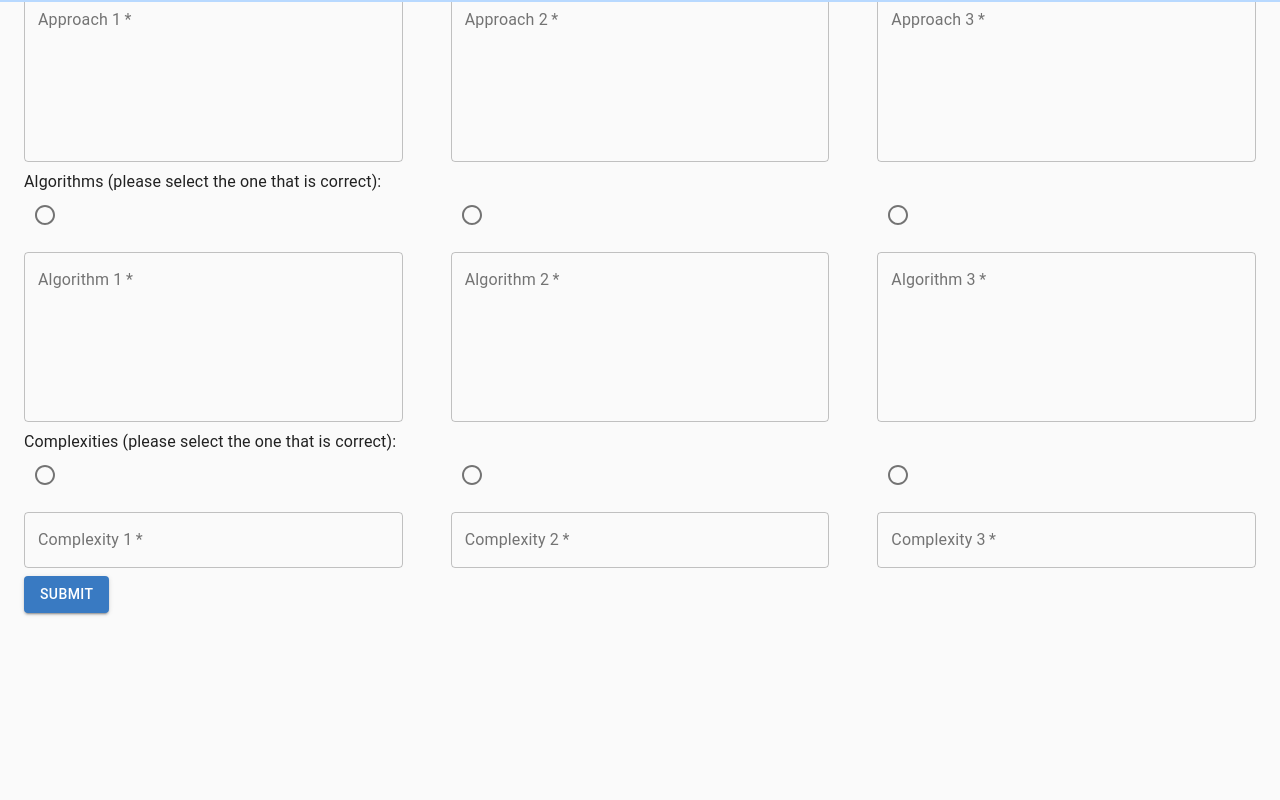
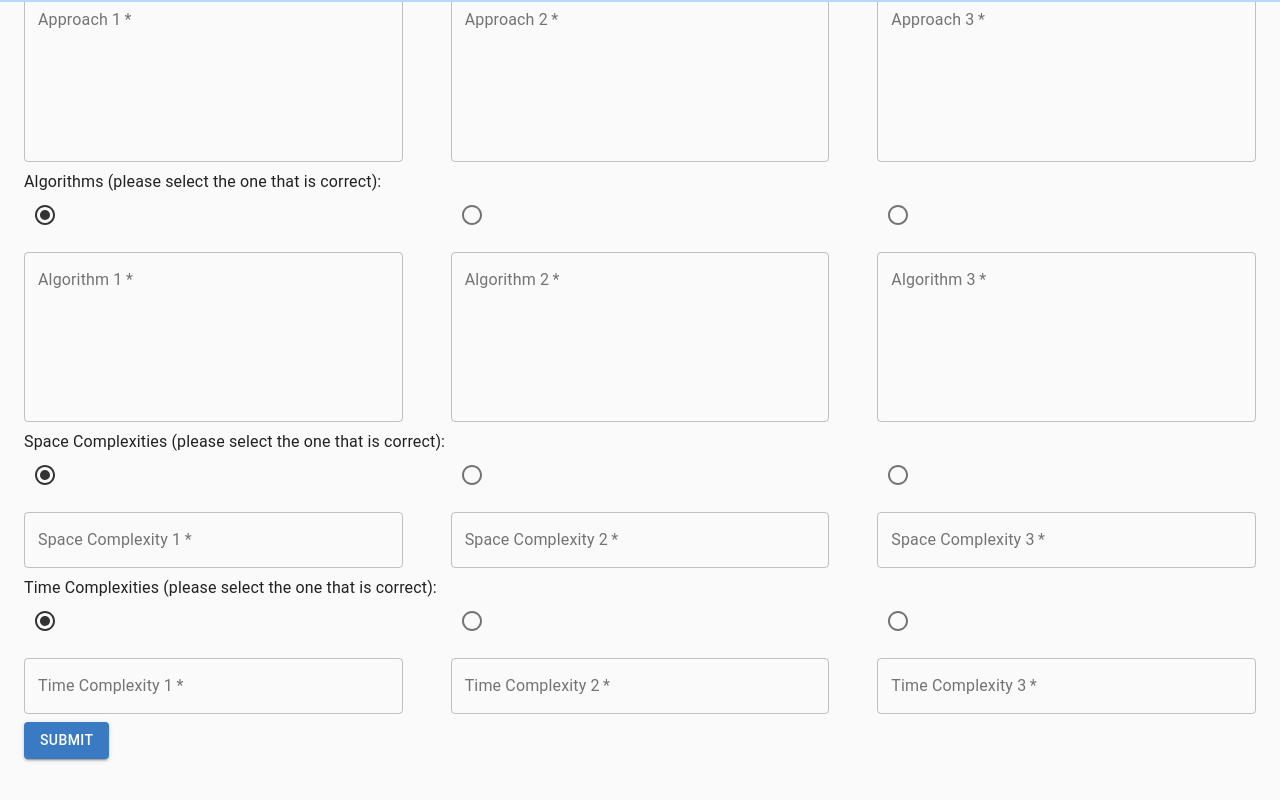
Before and after one commit to CodeletApp/codelet-site, a React (Create React App) app: page /submit-question in a window 1280 px wide. Shown: the part 798-1598 px from the top of the page. Before the commit the page ends 1472 px from the top, so only its background shows below. Built offline with nearby package versions, Linux system fonts and the light colour scheme; a web font is replaced by a local one.

Commit message:
Gave the RadioGroups default values and split up the complexity bank into Space and Time

```diff
--- a/src/components/SubmitQuestion.js
+++ b/src/components/SubmitQuestion.js
@@ -28,24 +28,39 @@ export const SubmitQuestion = () => {
       algorithm1,
       algorithm2,
       algorithm3,
-      complexity1,
-      complexity2,
-      complexity3,
+      spaceComplexity1,
+      spaceComplexity2,
+      spaceComplexity3,
+      timeComplexity1,
+      timeComplexity2,
+      timeComplexity3,
       author,
       difficulty,
       description,
       example,
       approachSolutionIndex,
       algorithmSolutionIndex,
-      complexitySolutionIndex,
+      spaceComplexitySolutionIndex,
+      timeComplexitySolutionIndex,
     } = data;
     const approaches = [approach1, approach2, approach3];
     const codeBank = [algorithm1, algorithm2, algorithm3];
-    const complexityBank = [complexity1, complexity2, complexity3];
+    const spaceComplexityBank = [
+      spaceComplexity1,
+      spaceComplexity2,
+      spaceComplexity3,
+    ];
+    const timeComplexityBank = [
+      timeComplexity1,
+      timeComplexity2,
+      timeComplexity3,
+    ];
     const solution = {
       approachIndex: parseInt(approachSolutionIndex),
       codeBlock: parseInt(algorithmSolutionIndex),
-      complexity: complexityBank[parseInt(complexitySolutionIndex)],
+      spaceComplexity:
+        spaceComplexityBank[parseInt(spaceComplexitySolutionIndex)],
+      timeComplexity: timeComplexityBank[parseInt(timeComplexitySolutionIndex)],
     };
     await apiRequest({
       url: `https://codelet-api-dev.herokuapp.com/questions/post-question`,
@@ -54,14 +69,15 @@ export const SubmitQuestion = () => {
         "Content-Type": "application/json",
       },
       data: {
-        author,
+        author: author ? author : "anonymous",
         title,
         difficulty,
         description,
         example,
         approaches,
         codeBank,
-        complexityBank,
+        spaceComplexityBank,
+        timeComplexityBank,
         solution,
         published: false,
       },
@@ -209,7 +225,7 @@ export const SubmitQuestion = () => {
               </Grid>
             </RadioGroup>
           }
-          defaultValue=""
+          defaultValue="0"
           rules={{ required: true }}
         />
         <Typography>
@@ -276,20 +292,20 @@ export const SubmitQuestion = () => {
               </Grid>
             </RadioGroup>
           }
-          defaultValue=""
+          defaultValue="0"
           rules={{ required: true }}
         />
         <Typography>
-          Complexities (please select the one that is correct):
+          Space Complexities (please select the one that is correct):
         </Typography>
         <Controller
-          name="complexitySolutionIndex"
+          name="spaceComplexitySolutionIndex"
           control={control}
           as={
             <RadioGroup
               row
-              name="complexitySolutionIndex"
-              id="complexitySolutionIndex"
+              name="spaceComplexitySolutionIndex"
+              id="spaceComplexitySolutionIndex"
             >
               <Grid container spacing={6}>
                 <Grid item xs={12} sm={4}>
@@ -298,10 +314,10 @@ export const SubmitQuestion = () => {
                     variant="outlined"
                     margin="normal"
                     required
-                    id="complexity1"
-                    name="complexity1"
-                    label="Complexity 1"
-                    placeholder="Please enter the first complexity"
+                    id="spaceComplexity1"
+                    name="spaceComplexity1"
+                    label="Space Complexity 1"
+                    placeholder="Please enter the first space complexity"
                     inputRef={register}
                     fullWidth
                   />
@@ -312,10 +328,10 @@ export const SubmitQuestion = () => {
                     variant="outlined"
                     margin="normal"
                     required
-                    id="complexity2"
-                    name="complexity2"
-                    label="Complexity 2"
-                    placeholder="Please enter the second complexity"
+                    id="spaceComplexity2"
+                    name="spaceComplexity2"
+                    label="Space Complexity 2"
+                    placeholder="Please enter the second space complexity"
                     inputRef={register}
                     fullWidth
                   />
@@ -326,10 +342,10 @@ export const SubmitQuestion = () => {
                     variant="outlined"
                     margin="normal"
                     required
-                    id="complexity3"
-                    name="complexity3"
-                    label="Complexity 3"
-                    placeholder="Please enter the third complexity"
+                    id="spaceComplexity3"
+                    name="spaceComplexity3"
+                    label="Space Complexity 3"
+                    placeholder="Please enter the third space complexity"
                     inputRef={register}
                     fullWidth
                   />
@@ -337,7 +353,68 @@ export const SubmitQuestion = () => {
               </Grid>
             </RadioGroup>
           }
-          defaultValue=""
+          defaultValue="0"
+          rules={{ required: true }}
+        />
+        <Typography>
+          Time Complexities (please select the one that is correct):
+        </Typography>
+        <Controller
+          name="timeComplexitySolutionIndex"
+          control={control}
+          as={
+            <RadioGroup
+              row
+              name="timeComplexitySolutionIndex"
+              id="timeComplexitySolutionIndex"
+            >
+              <Grid container spacing={6}>
+                <Grid item xs={12} sm={4}>
+                  <Radio value="0" />
+                  <TextField
+                    variant="outlined"
+                    margin="normal"
+                    required
+                    id="timeComplexity1"
+                    name="timeComplexity1"
+                    label="Time Complexity 1"
+                    placeholder="Please enter the first time complexity"
+                    inputRef={register}
+                    fullWidth
+                  />
+                </Grid>
+                <Grid item xs={12} sm={4}>
+                  <Radio value="1" />
+                  <TextField
+                    variant="outlined"
+                    margin="normal"
+                    required
+                    id="timeComplexity2"
+                    name="timeComplexity2"
+                    label="Time Complexity 2"
+                    placeholder="Please enter the second time complexity"
+                    inputRef={register}
+                    fullWidth
+                  />
+                </Grid>
+                <Grid item xs={12} sm={4}>
+                  <Radio value="2" />
+                  <TextField
+                    variant="outlined"
+                    margin="normal"
+                    required
+                    id="timeComplexity3"
+                    name="timeComplexity3"
+                    label="Time Complexity 3"
+                    placeholder="Please enter the third time complexity"
+                    inputRef={register}
+                    fullWidth
+                  />
+                </Grid>
+              </Grid>
+            </RadioGroup>
+          }
+          defaultValue="0"
           rules={{ required: true }}
         />
         <Button variant="contained" color="primary" type="submit">
```
